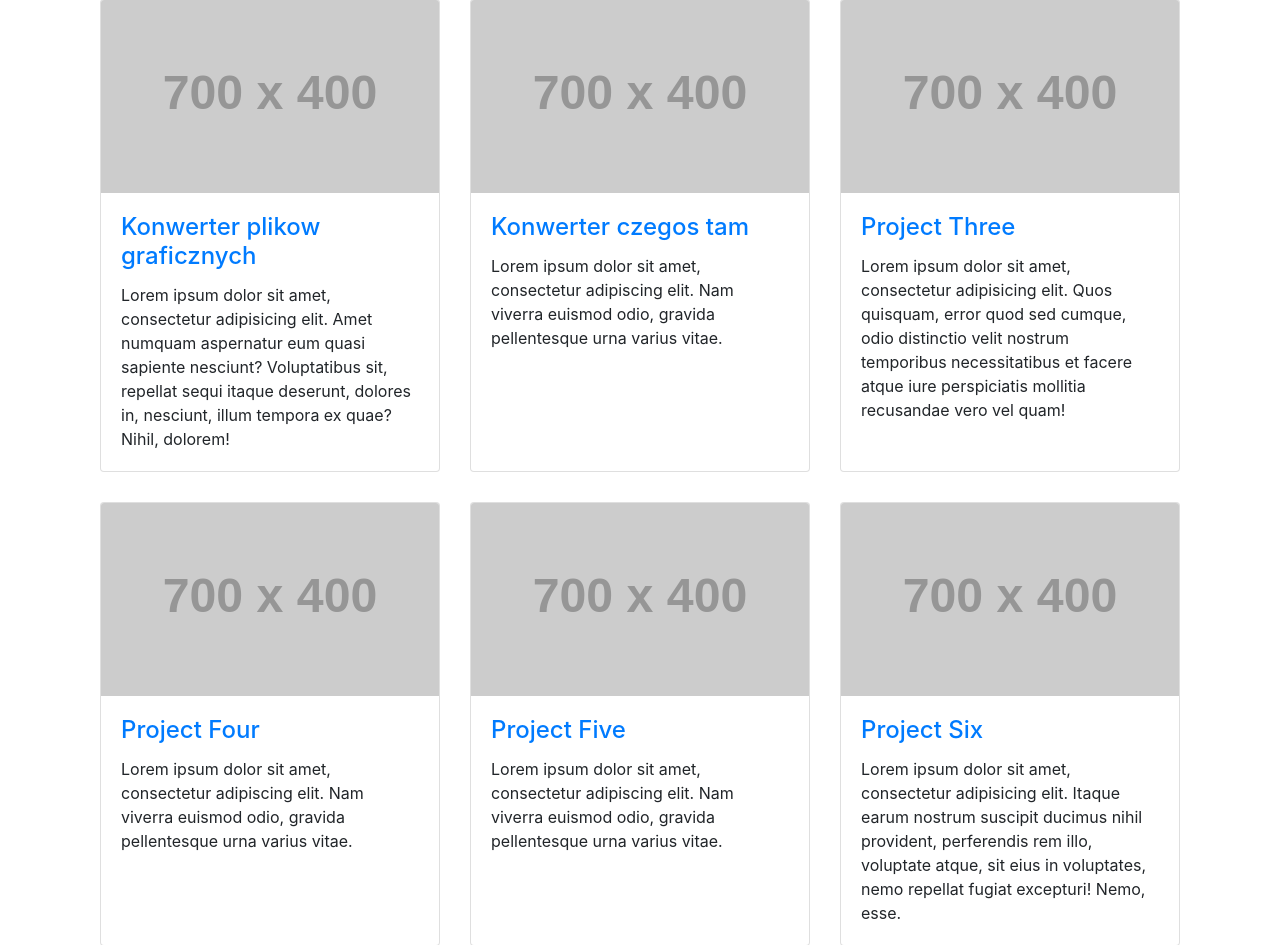
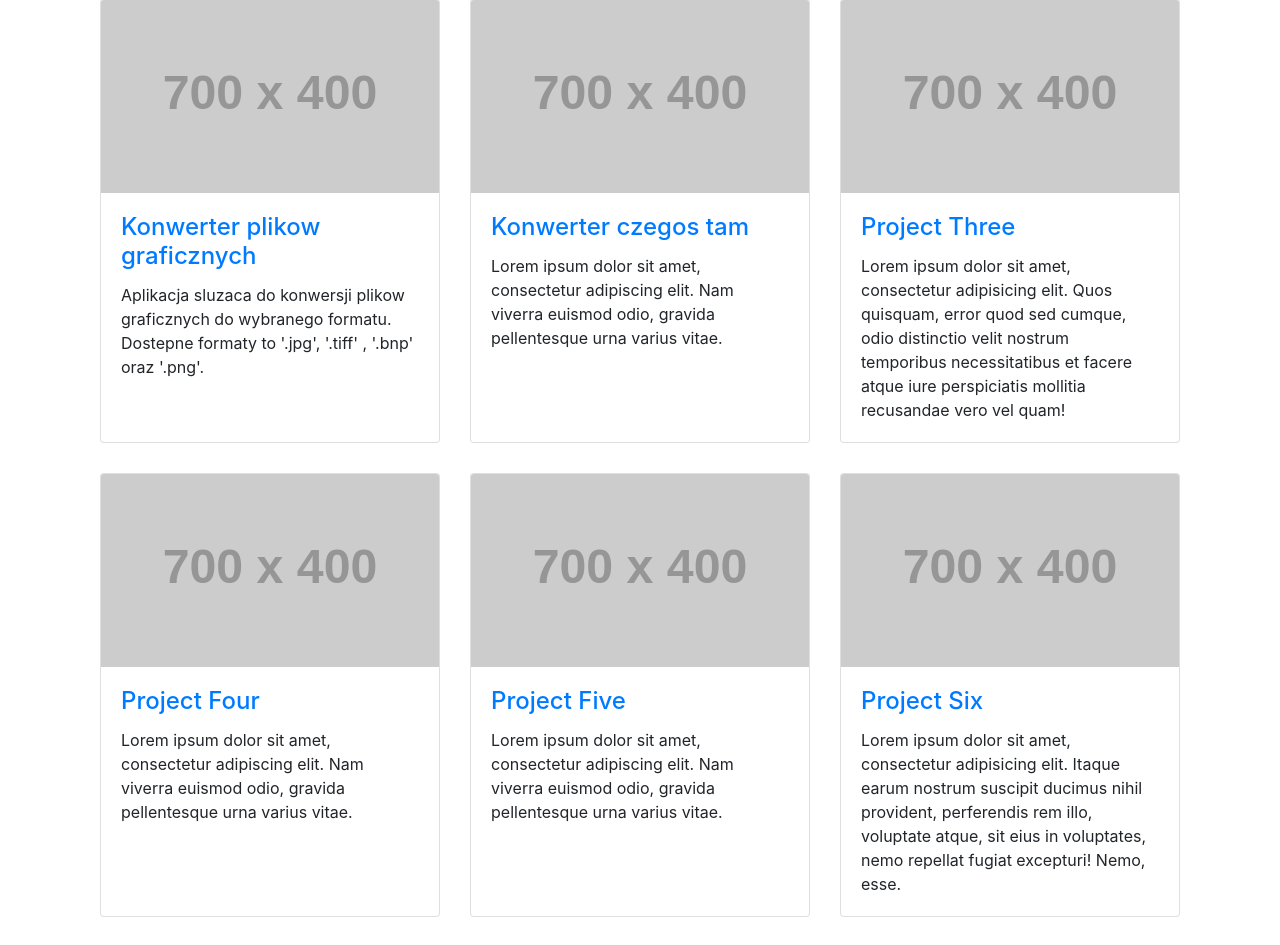
Before and after one commit to panopticonus/DjangoWebProject, a Django app: page / in a window 1280 px wide. Shown: the part 153-1098 px from the top of the page. Run offline with Django 3.2, Linux system fonts and the light colour scheme; grey boxes labelled with a size stand in for pictures from a placeholder-image service; some libraries are stand-ins or nearby versions.

Commit message:
opis stronki do konwersji grafiki

```diff
--- a/DjangoWebProject/app/templates/app/index.html
+++ b/DjangoWebProject/app/templates/app/index.html
@@ -18,7 +18,7 @@
                     <h4 class="card-title">
                         <a href="{% url 'imageTypeConverter' %}">Konwerter plikow graficznych</a>
                     </h4>
-                    <p class="card-text">Lorem ipsum dolor sit amet, consectetur adipisicing elit. Amet numquam aspernatur eum quasi sapiente nesciunt? Voluptatibus sit, repellat sequi itaque deserunt, dolores in, nesciunt, illum tempora ex quae? Nihil, dolorem!</p>
+                    <p class="card-text">Aplikacja sluzaca do konwersji plikow graficznych do wybranego formatu. Dostepne formaty to '.jpg', '.tiff' , '.bnp' oraz '.png'.</p>
                 </div>
             </div>
         </div>
```
